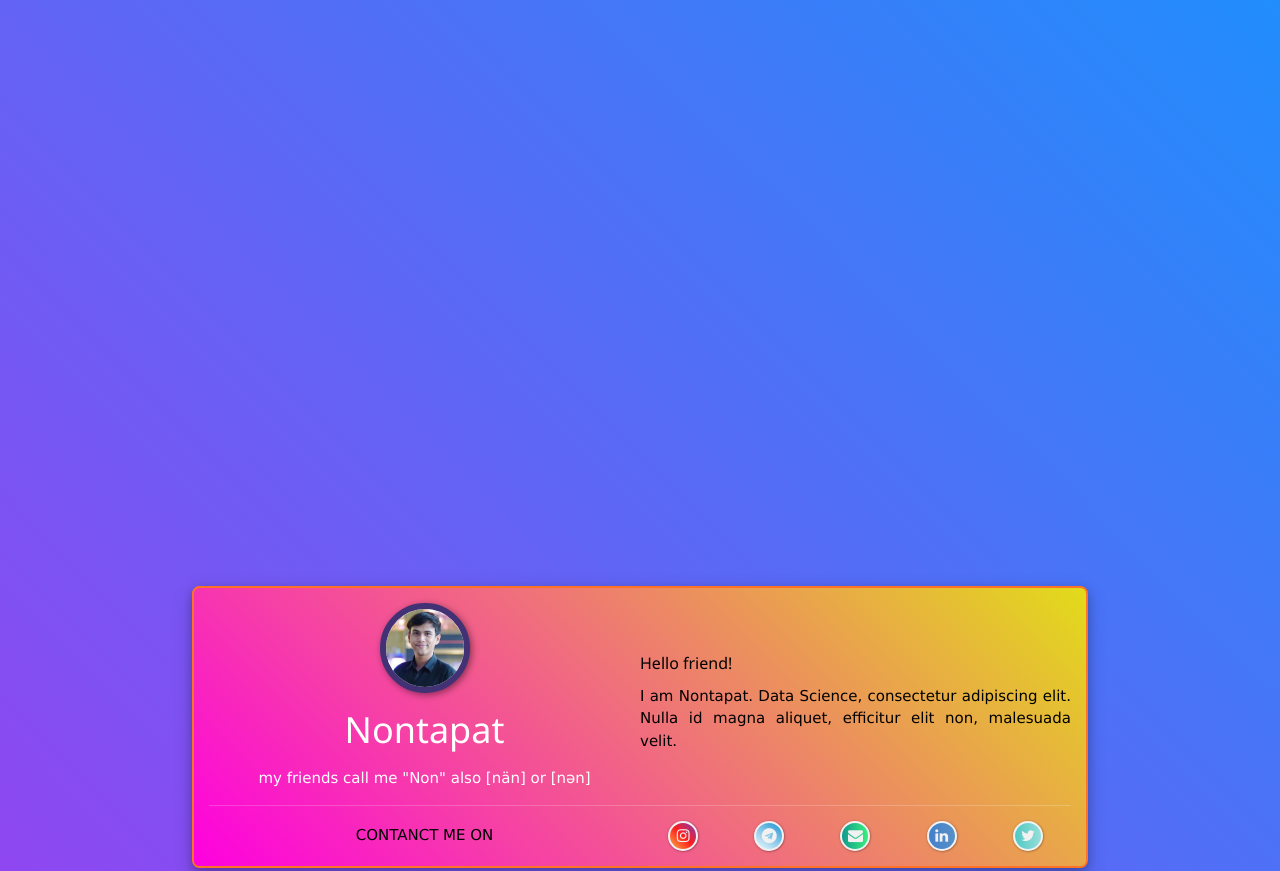
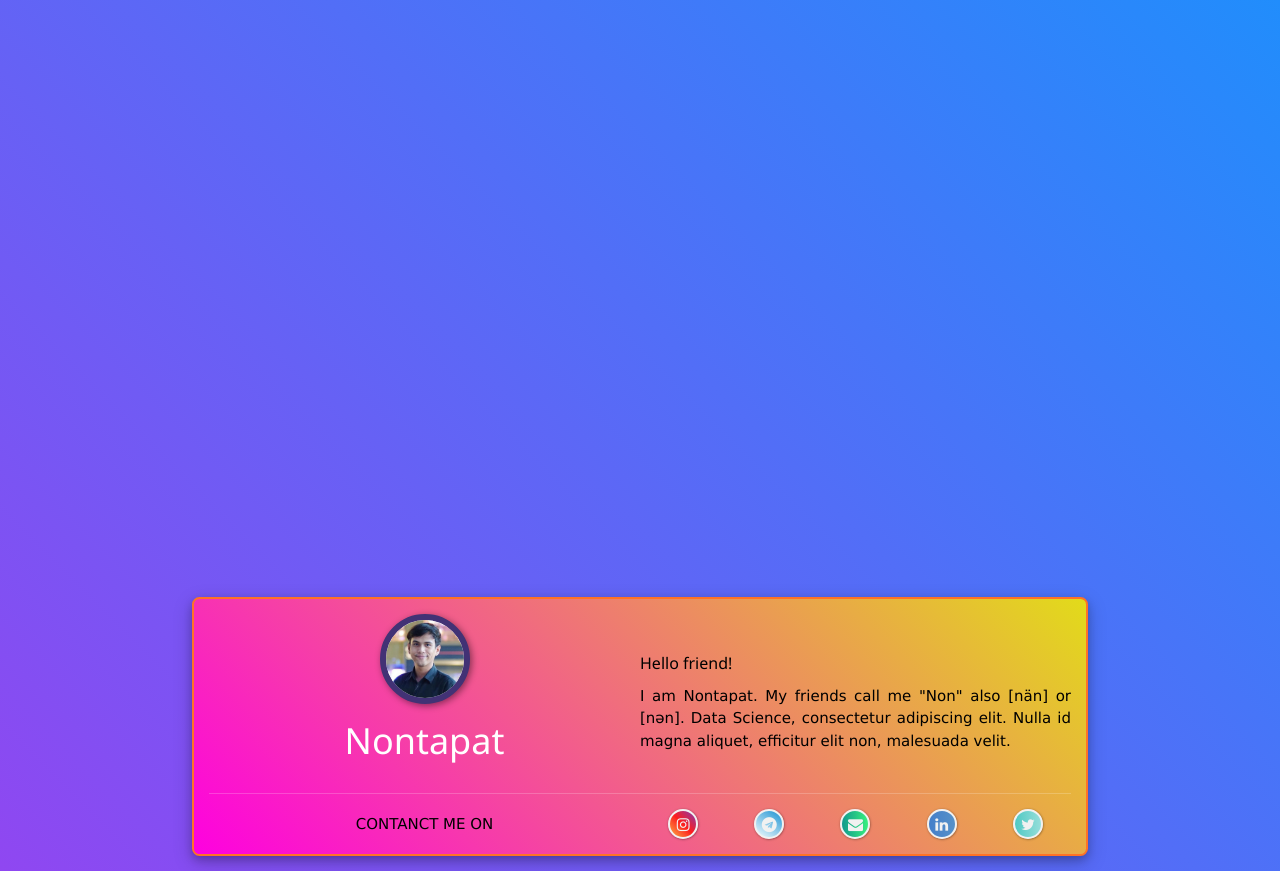
Before and after one commit to nonnyare/NONBLOG, a plain HTML site: page index.html in a window 1280 px wide. Shown: the top 871 px of the page. Drawn offline with nearby package versions, Linux system fonts and the light colour scheme.

Commit message:
edit head

```diff
--- a/index.html
+++ b/index.html
@@ -20,11 +20,11 @@
             <img src="Nontapat.jpg" alt="">
 
             <h1 style = "color: rgb(255, 255, 255);">Nontapat</h1>
-            <p style = "color: rgb(255, 255, 255);">my friends call me "Non" also [nän] or [nən]</p>
+            <!-- <h1 style = "color: rgb(255, 255, 255); font-size: 20px;">my friends call me "Non" also [nän] or [nən]</h1> -->
           </div>
           <div class="portfolio-card-1-col-2">
             <h2>Hello friend!</h2>
-            <p>I am Nontapat. Data Science, consectetur adipiscing elit. Nulla id magna aliquet, efficitur elit non, malesuada velit.
+            <p>I am Nontapat. My friends call me "Non" also [nän] or [nən]. Data Science, consectetur adipiscing elit. Nulla id magna aliquet, efficitur elit non, malesuada velit.
             </p>
           </div>
         </div>
```
